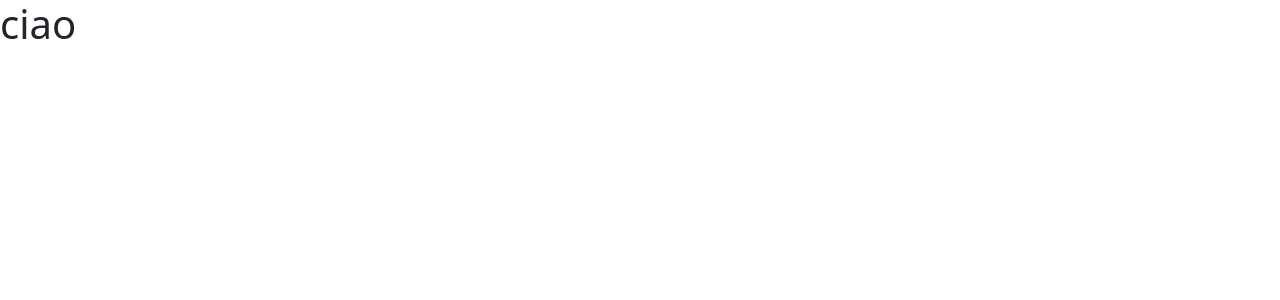
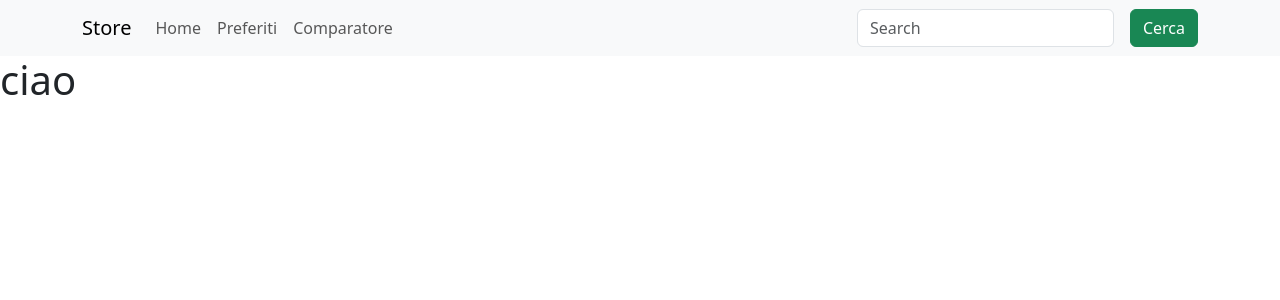
Before and after one commit to rob587/progetto-finale-spec-frontend-front, a React (Vite) app: page / in a window 1280 px wide. Shown: the top 300 px of the page. Built offline with nearby package versions, Linux system fonts and the light colour scheme.

Commit message:
feat: add Comparatore page and update NavigationBar with Bootstrap

```diff
--- a/src/App.jsx
+++ b/src/App.jsx
@@ -3,6 +3,7 @@ import DefaultLayout from "./layout/DefaultLayout";
 import Favourites from "./pages/Favourites";
 import DetailGame from "./pages/DetailGame";
 import Homepage from "./pages/Homepage";
+import Comparatore from "./pages/Comparatore";
 
 function App() {
   return (
@@ -12,6 +13,7 @@ function App() {
           <Route index element={<Homepage />} />
           <Route path="favourites" element={<Favourites />} />
           <Route path="game/:id" element={<DetailGame />} />
+          <Route path="diff" element={<Comparatore />} />
         </Route>
       </Routes>
     </BrowserRouter>
--- a/src/components/NavigationBar.jsx
+++ b/src/components/NavigationBar.jsx
@@ -1,7 +1,39 @@
 import React from "react";
+import Button from "react-bootstrap/Button";
+import Container from "react-bootstrap/Container";
+import Form from "react-bootstrap/Form";
+import Nav from "react-bootstrap/Nav";
+import Navbar from "react-bootstrap/Navbar";
 
 const NavigationBar = () => {
-  return <div></div>;
+  return (
+    <Navbar className="bg-body-tertiary">
+      <Container>
+        <Navbar.Brand>Store</Navbar.Brand>
+        <Navbar.Toggle aria-controls="navbarScroll" />
+        <Navbar.Collapse id="navbarScroll">
+          <Nav
+            className="me-auto my-2 my-lg-0"
+            style={{ maxHeight: "100px" }}
+            navbarScroll
+          >
+            <Nav.Link href="/">Home</Nav.Link>
+            <Nav.Link href="favourites">Preferiti</Nav.Link>
+            <Nav.Link href="diff">Comparatore</Nav.Link>
+          </Nav>
+          <Form className="d-flex">
+            <Form.Control
+              type="search"
+              placeholder="Search"
+              className="me-3"
+              aria-label="Search"
+            />
+            <Button variant="success">Cerca</Button>
+          </Form>
+        </Navbar.Collapse>
+      </Container>
+    </Navbar>
+  );
 };
 
 export default NavigationBar;
--- a/src/pages/Comparatore.jsx
+++ b/src/pages/Comparatore.jsx
@@ -0,0 +1,7 @@
+import React from "react";
+
+const Comparatore = () => {
+  return <div></div>;
+};
+
+export default Comparatore;
```
